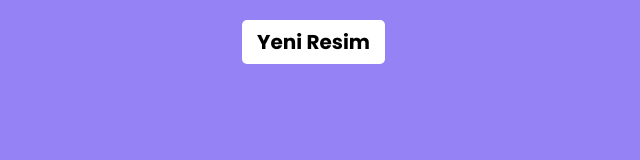
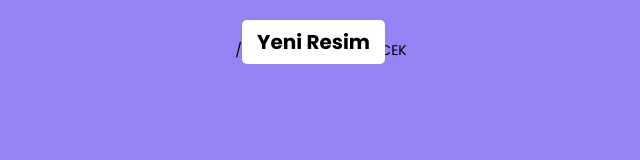
Before and after one commit to hseyinnnng33/javascript-random-image-api, a plain HTML site: page js-proje-oop/index.html in a window 1280 px wide. Shown: the full height of the page, 319-959 px from the left. Drawn offline with Linux system fonts and the light colour scheme; a web font is replaced by a local one.

Commit message:
Update index.html

```diff
--- a/js-proje-oop/index.html
+++ b/js-proje-oop/index.html
@@ -8,12 +8,8 @@
     <title>Document</title>
 </head>
 <body>
-
     <button id="btn">Yeni Resim</button>
-    <div class="genel">
-
-    </div>
-
+    <div class="genel"> //RESİM BURAYA GELECEK </div>
     <script src="script.js"></script>
 </body>
 </html>
```
